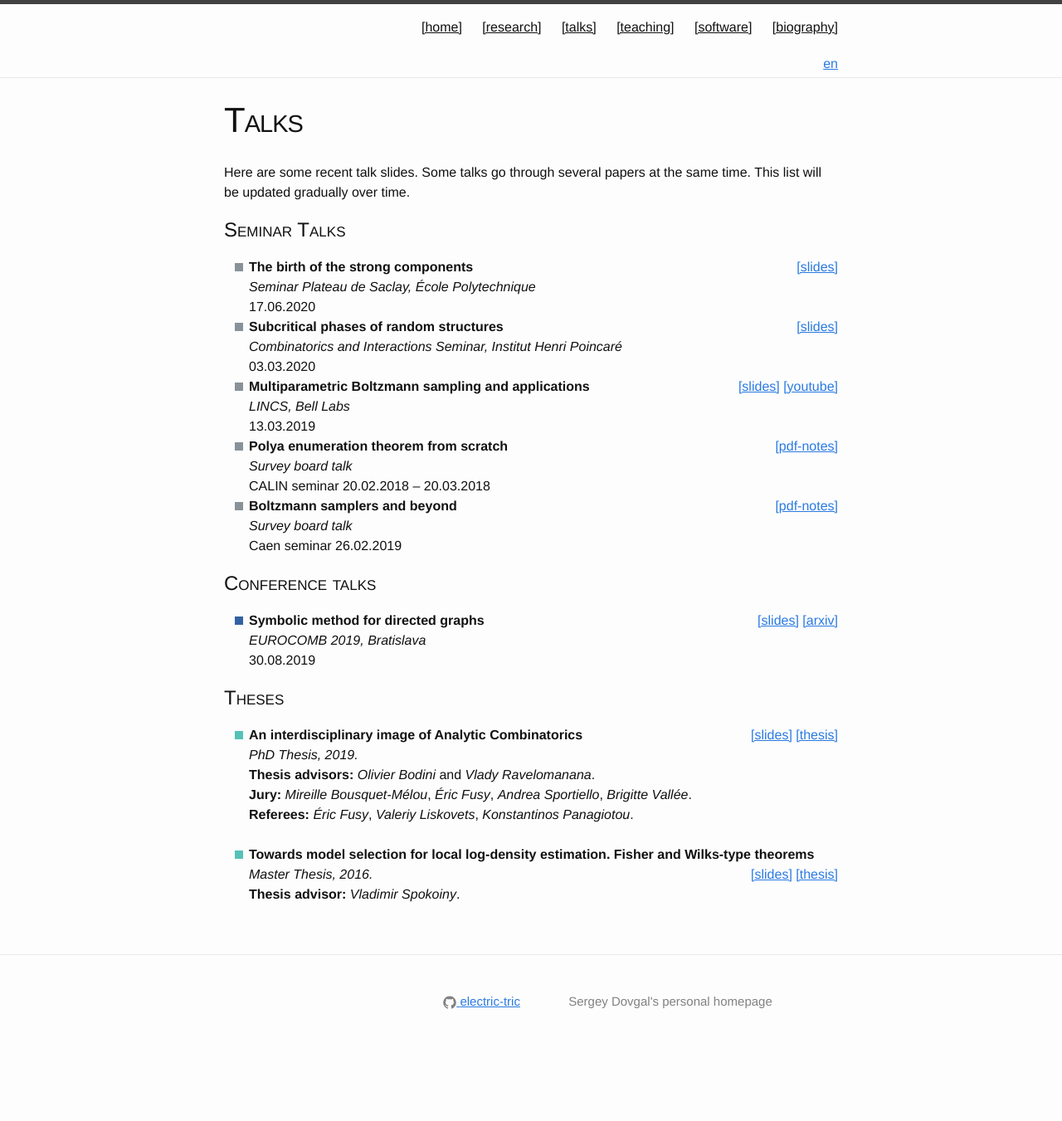
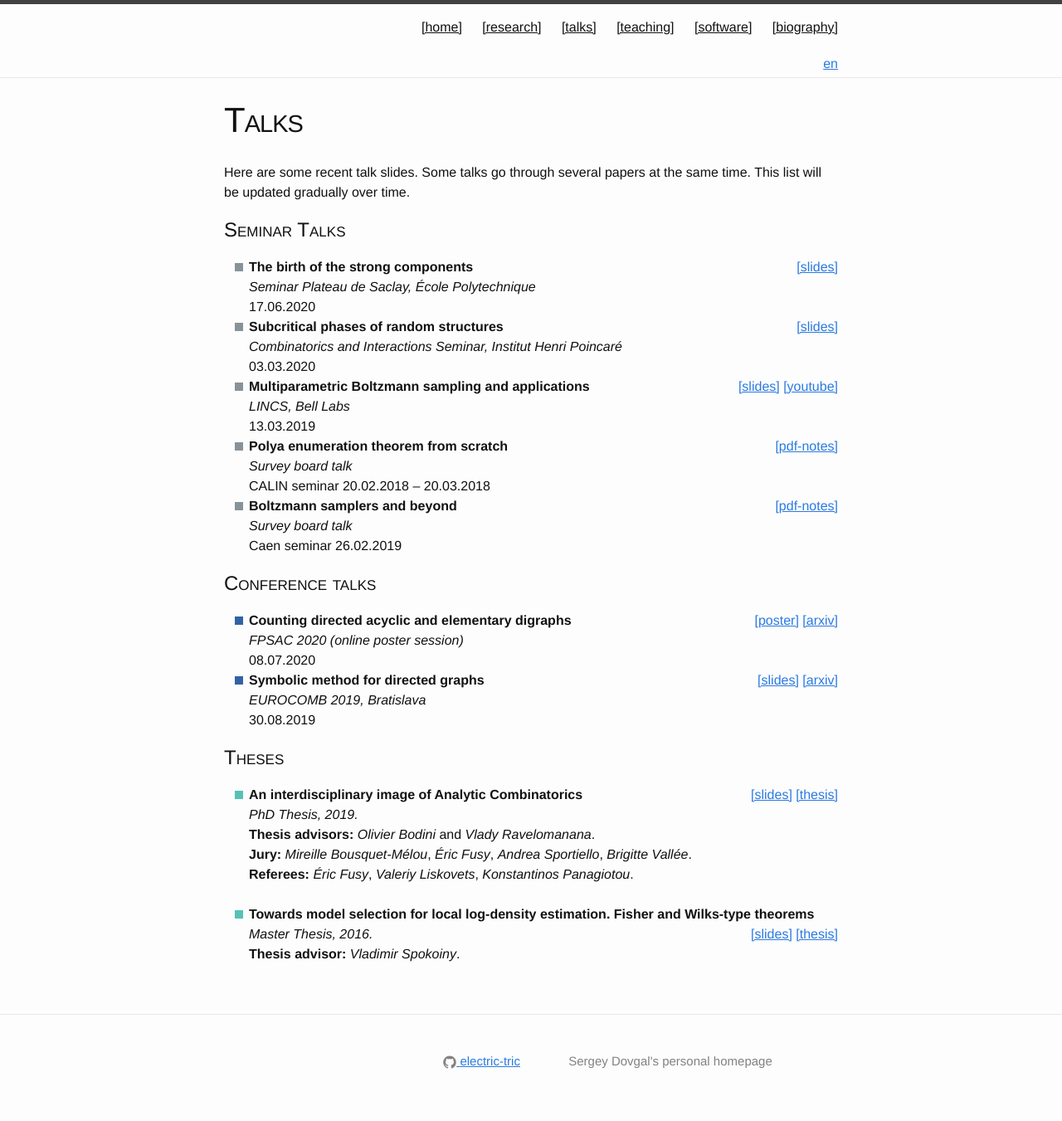
Before and after one commit to Sergey-A-Dovgal/sergey-a-dovgal.github.io, a Jekyll site: the page built from talks.md, in a window 1280 px wide. Shown: the whole page at 83% size. Built offline with Jekyll 4.4.1, drawn with Linux system fonts in a browser that asks for light colours; before the commit the page ends 1279 px from its top, so only the background shows below that.

Commit message:
Added fpsac poster

```diff
--- a/talks.md
+++ b/talks.md
@@ -70,6 +70,17 @@ Caen seminar 26.02.2019
 # Conference talks
 <ul class="conf">
 <li><b>
+Counting directed acyclic and elementary digraphs
+</b><div style="float: right">
+<a href="files/slides/fpsac-poster.pdf">[poster]</a>
+<a href="https://arxiv.org/abs/2001.08659">[arxiv]</a>
+<!--<a href="">[slides]</a>-->
+</div><br /><i>
+FPSAC 2020 (online poster session)
+</i><br />
+08.07.2020
+</li>
+<li><b>
 Symbolic method for directed graphs
 </b><div style="float: right">
 <a href="files/eurocomb.pdf">[slides]</a>
```
